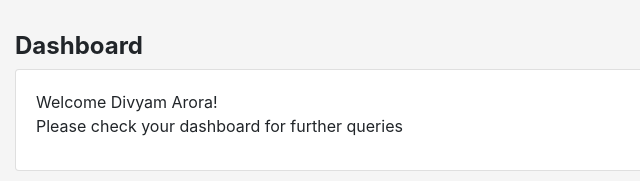
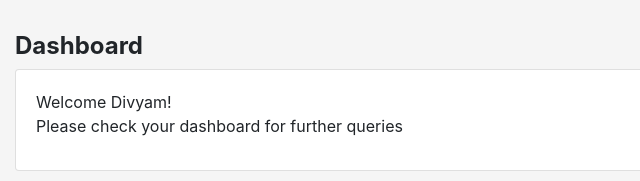
Before and after one commit to divyamarora92/Portal, a plain HTML site: page public/index.html in a window 1280 px wide. Shown: the part 787-968 px from the top of the page, 0-640 px from the left. Drawn offline with nearby package versions, Linux system fonts and the light colour scheme.

Commit message:
Update index.html

```diff
--- a/public/index.html
+++ b/public/index.html
@@ -56,7 +56,7 @@
                         <br>
                         <h4><b>Dashboard</b></h4>
                         <div class="card">
-                            <div i class="card-body d1">Welcome Divyam Arora!<br>Please check your dashboard for further queries</div>
+                            <div i class="card-body d1">Welcome Divyam!<br>Please check your dashboard for further queries</div>
                         </div>
                         <br>
                         <br>
```
